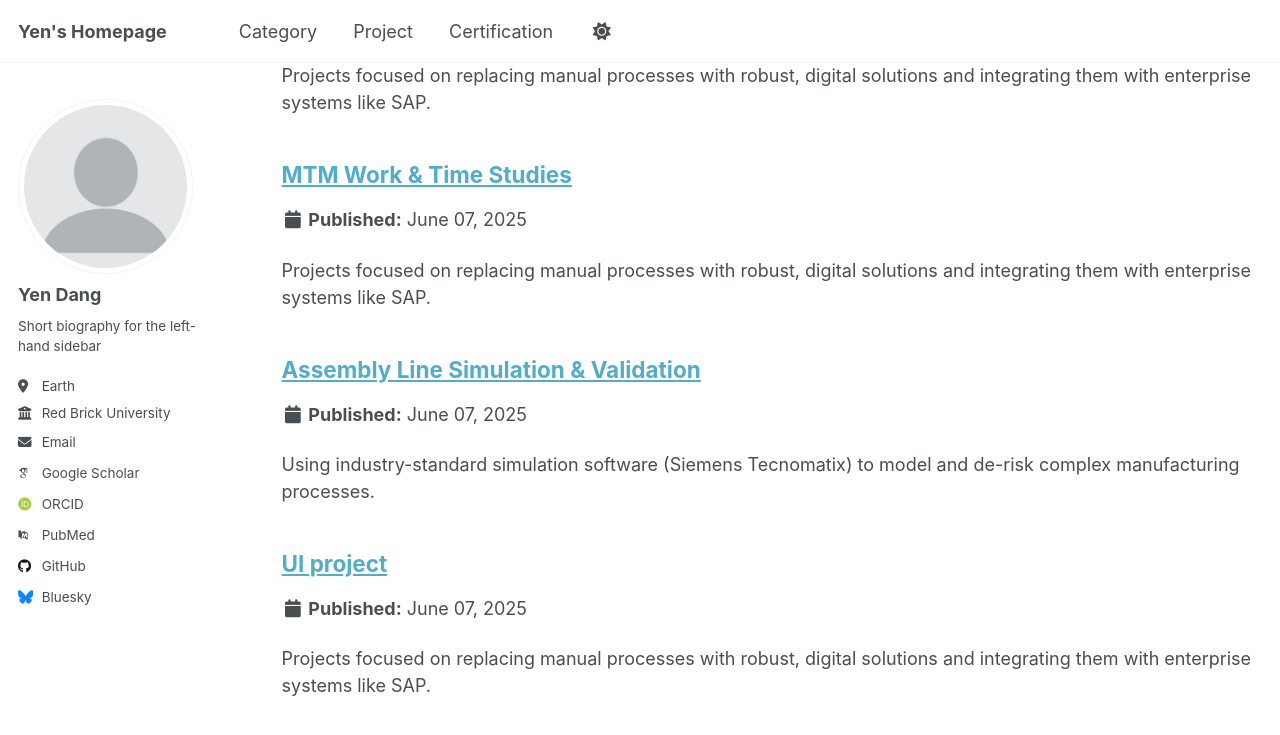
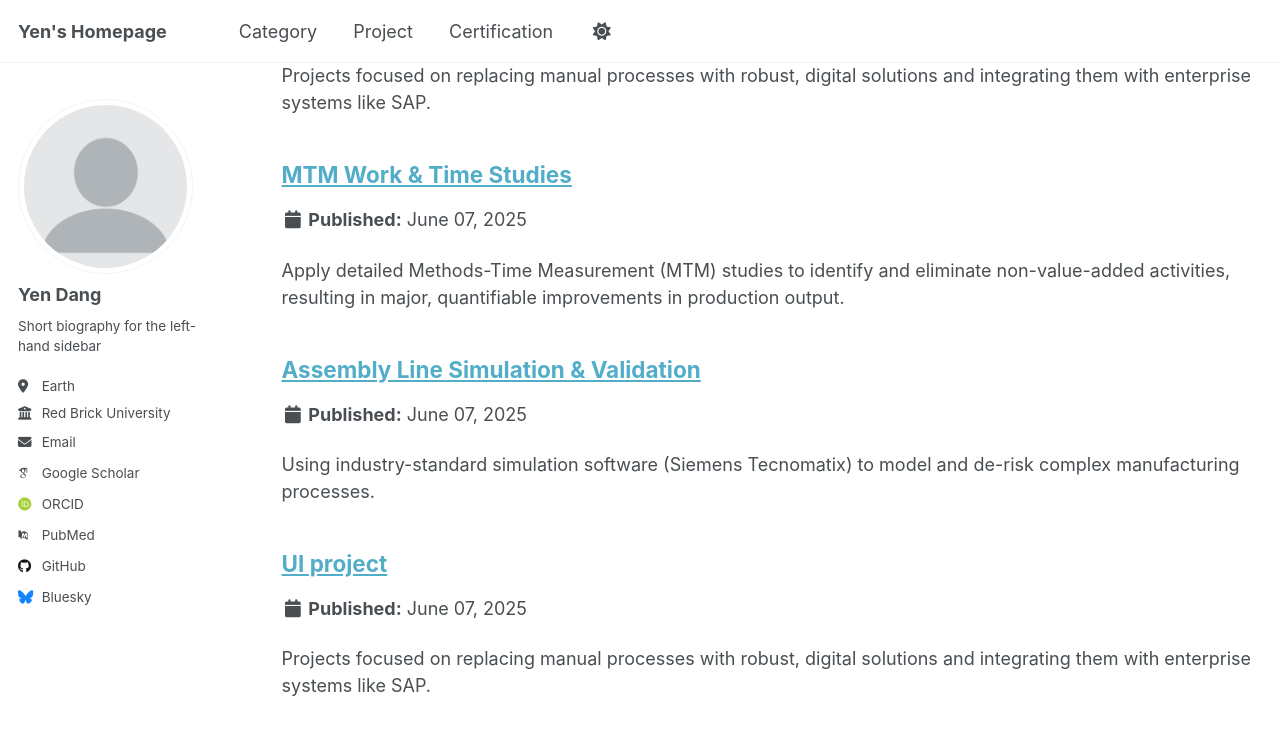
Before and after one commit to yen010390/yen010390.github.io, a Jekyll site: the page built from _pages/project.md, in a window 1280 px wide and 900 px high, scrolled down 1566 px. Shown: the top 735 px of the window. Built offline with Jekyll 4.4.1, drawn with Linux system fonts in a browser that asks for light colours; some web fonts are replaced.

Commit message:
Update c04-MTM.md

```diff
--- a/_project/c04-MTM.md
+++ b/_project/c04-MTM.md
@@ -1,6 +1,6 @@
 ---
 title: "MTM Work & Time Studies"
-excerpt: "Projects focused on replacing manual processes with robust, digital solutions and integrating them with enterprise systems like SAP."
+excerpt: "Apply detailed Methods-Time Measurement (MTM) studies to identify and eliminate non-value-added activities, resulting in major, quantifiable improvements in production output."
 collection: project
 category: "Category 4: Advanced Process Analysis & Simulation"
 Tag: ["Time & Motion Study", "MTM", "Value Stream Mapping", "Process Optimization", "Bottleneck Analysis"]
```
